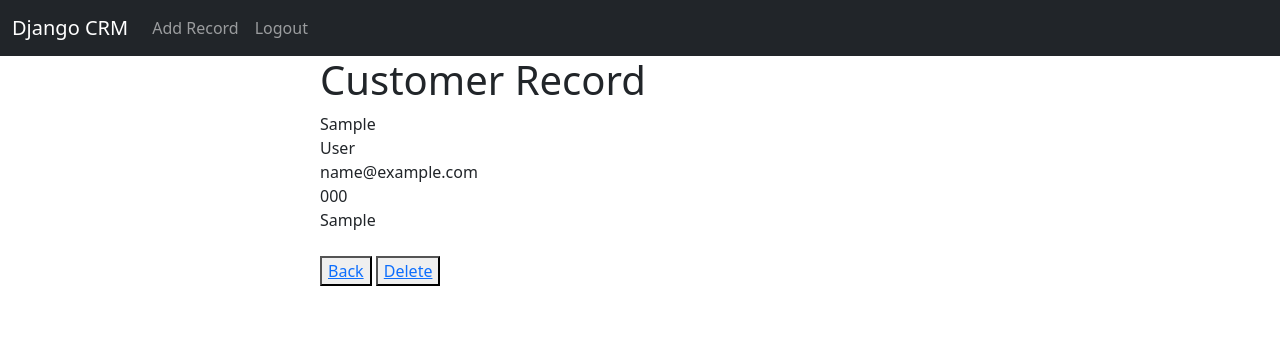
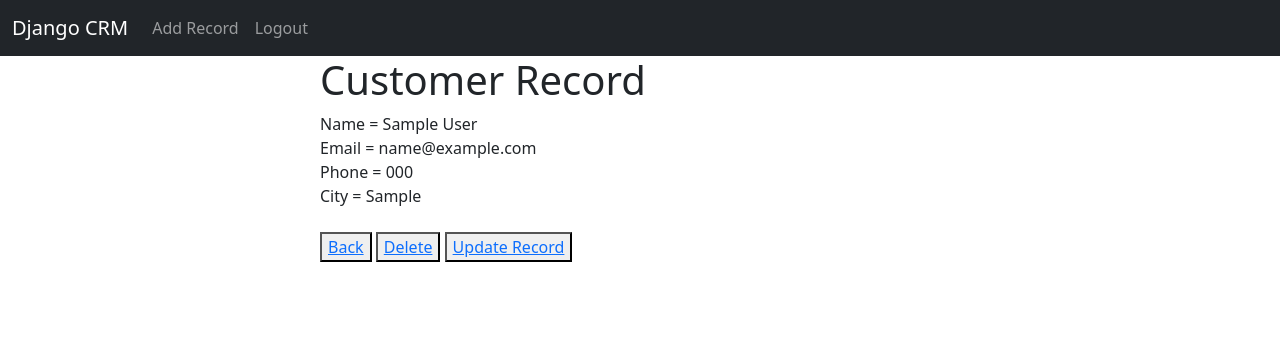
Before and after one commit to UMERZAFAR777/Django-CRM, a Django app: page /record/1 in a window 1280 px wide. Shown: the top 356 px of the page. Run offline with Django 5.2, Linux system fonts and the light colour scheme; a user stored in the database is signed in; tables that the repository leaves empty hold one stand-in row (values such as "Sample post").

Commit message:
ready project

```diff
--- a/mysite/mysite/urls.py
+++ b/mysite/mysite/urls.py
@@ -25,7 +25,7 @@ urlpatterns = [
     path('record/<int:pk>',views.record_user,name='record'),
     path('delete/<int:pk>',views.delete_user,name='delete'),
     path('addrecord/',views.addrecord,name='addrecord'),
-
+    path('updaterecord/<int:pk>',views.updaterecord_user,name='updaterecord'),
 
 
 ]
--- a/mysite/mysite/views.py
+++ b/mysite/mysite/views.py
@@ -75,3 +75,17 @@ def addrecord(request):
     else:
         messages.success(request,'You have to login first......')
         return redirect ('home')
+
+
+def updaterecord_user(request,pk):
+    if request.user.is_authenticated:
+        current_record = Record.objects.get(id = pk)
+        form = AddRecordForm(request.POST or None ,instance=current_record)
+        if form.is_valid():
+            form.save()
+            messages.success(request,'Profile is updated')
+            return redirect ('home')
+        return render (request,'updaterecord.html',{'form':form})
+    else:
+        messages.success(request,'You have to login first......')
+        return redirect ('home')
--- a/mysite/templates/record.html
+++ b/mysite/templates/record.html
@@ -5,20 +5,21 @@
 <div class="col-md-6 offset-md-3">
     <h1>Customer Record</h1>
 
-    {{customer_record.first_name}}
-    <br>
+    Name = {{customer_record.first_name}}
+
     {{customer_record.last_name}}
     <br>
-    {{customer_record.email}}
+    Email = {{customer_record.email}}
     <br>
-    {{customer_record.phone}}
+    Phone = {{customer_record.phone}}
     <br>
-    {{customer_record.city}}
+    City = {{customer_record.city}}
     <br>
     <br>
     <div>
         <button type="submit"><a href="{% url 'home' %}">Back</a></button>
         <button type="submit"><a href="{% url 'delete' customer_record.id %}">Delete</a></button>
+        <button type="submit"><a href="{% url 'updaterecord' customer_record.id %}">Update Record</a></button>
 
 
     </div>
```
Also changed, not shown: mysite/templates/updaterecord.html (added, +24 -0 lines).
